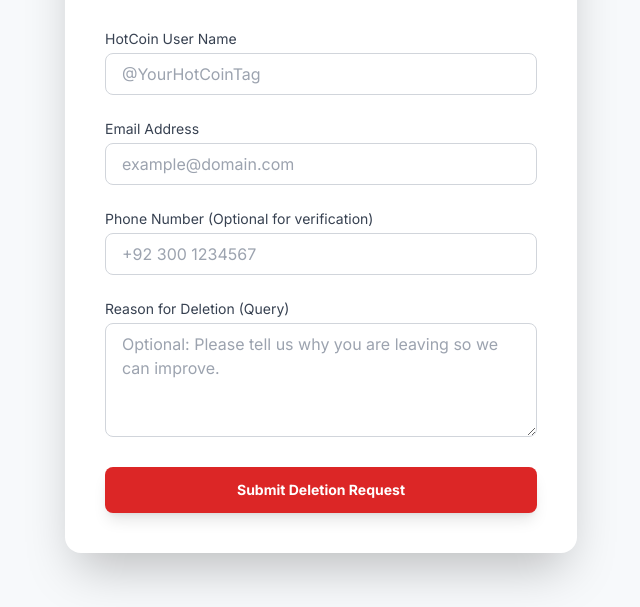
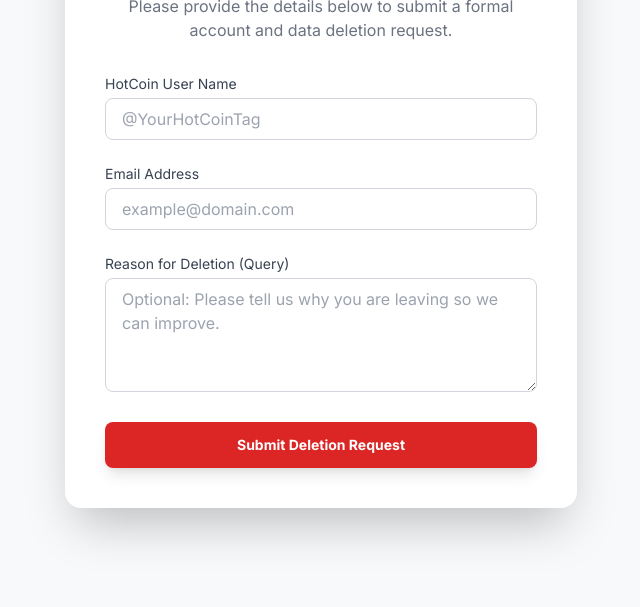
Before and after one commit to MuswarHussain/hotcoin-account-delete, a plain HTML site: page index.html in a window 1280 px wide. Shown: the part 193-800 px from the top of the page, without its empty margins (319-959 px from the left). Drawn offline with nearby package versions, Linux system fonts and the light colour scheme.

Commit message:
Update index.html

```diff
--- a/index.html
+++ b/index.html
@@ -29,20 +29,13 @@
 <body class="p-4 sm:p-8 flex items-center justify-center min-h-screen">
     <div class="w-full max-w-lg mx-auto bg-white shadow-2xl rounded-2xl p-6 md:p-10 border-t-4 border-red-600">
 
-        <!-- Header and Navigation -->
         <header class="mb-8 text-center">
             <h1 class="text-3xl font-extrabold text-gray-900 mb-2">
                 Delete HotCoin Account
             </h1>
             <p class="text-gray-500">Please provide the details below to submit a formal account and data deletion request.</p>
-            <!-- <div class="mt-4">
-                <a href="privacy_policy.html" class="text-sm text-red-600 font-medium hover:text-red-700 transition duration-200">
-                    &larr; Read Privacy Policy
-                </a>
-            </div> -->
         </header>
 
-        <!-- Deletion Form -->
         <form id="deletionForm" class="space-y-6">
             <div>
                 <label for="username" class="block text-sm font-medium text-gray-700 mb-1">HotCoin User Name</label>
@@ -52,11 +45,6 @@
             <div>
                 <label for="email" class="block text-sm font-medium text-gray-700 mb-1">Email Address</label>
                 <input type="email" id="email" name="email" required class="form-input w-full px-4 py-2 border border-gray-300 rounded-lg focus:outline-none" placeholder="example@domain.com">
-            </div>
-
-            <div>
-                <label for="phone" class="block text-sm font-medium text-gray-700 mb-1">Phone Number (Optional for verification)</label>
-                <input type="tel" id="phone" name="phone" class="form-input w-full px-4 py-2 border border-gray-300 rounded-lg focus:outline-none" placeholder="+92 300 1234567">
             </div>
 
             <div>
@@ -73,7 +61,6 @@
             </button>
         </form>
 
-        <!-- Submission Success Message -->
         <div id="successMessage" class="hidden text-center p-8 bg-green-50 rounded-xl border border-green-200 shadow-inner">
             <svg class="w-16 h-16 text-green-500 mx-auto mb-4" fill="none" stroke="currentColor" viewBox="0 0 24 24" xmlns="http://www.w3.org/2000/svg"><path stroke-linecap="round" stroke-linejoin="round" stroke-width="2" d="M9 12l2 2 4-4m6 2a9 9 0 11-18 0 9 9 0 0118 0z"></path></svg>
             <h2 class="text-2xl font-bold text-green-700 mb-2">Request Submitted!</h2>
@@ -115,7 +102,7 @@
                 console.log('Form Data Submitted:', {
                     username: username.value,
                     email: email.value,
-                    phone: document.getElementById('phone').value,
+                    // 'phone' field is no longer collected
                     query: query.value
                 });
 
```
